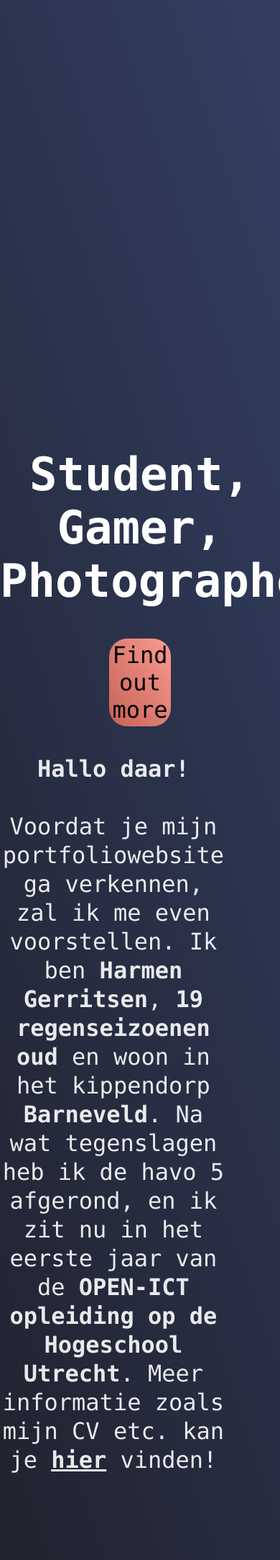
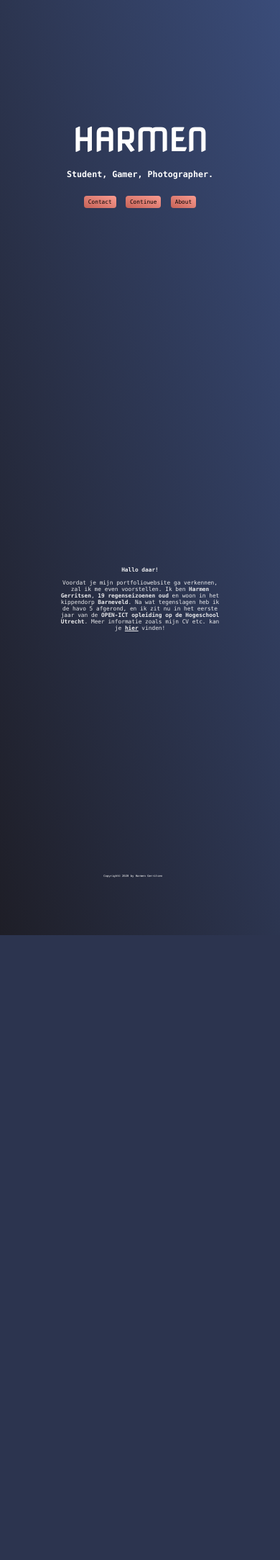
Before and after one commit to HarmenGerritsen/portfolio2, a Flask app: page / in a window 390 px wide; the page is wider, and only the part inside the window is pictured. Shown: the top 2167 px of that part at 72% size. After the commit the page ends 1299 px from the top of that part, so only its background shows below. Run offline with Flask 2, Linux system fonts and the light colour scheme.

Commit message:
responsiveness added

```diff
--- a/static/main.css
+++ b/static/main.css
@@ -2,51 +2,47 @@
 h1 {
     margin-top: calc(0.2 * 100vh);
     color: #ffffff;
-    font-size: 200%;
+    font-size: 3vw;
     display: block;
     text-align: center;
 }
 #title {
-    font-size: 600%;
+    font-size: 11vw;
     font-family: 'Nova Square', cursive;
-    background-image: -webkit-linear-gradient(to top right, rgb(30, 30, 39), rgb(58, 76, 121));
-    width: 50%;
     margin-left: auto;
     margin-right: auto;
-    color: rgba(0, 0, 0, 0);
-    -webkit-background-clip: text;
 }
 header {
     display: block;
     height: 100vh;
     width: auto;
 }
-#continue {
-    color: #000000;
+span {
+    padding: 1% 1.5%;
+    color: black;
+    border-radius: 1vw;
+    font-size: 2vw;
+}
+span:hover {
+    color: white;
+}
+#buttons {
+    text-align: center;
+    margin-top: 5%;
+}
+#buttons span {
+    background-image: linear-gradient(to top right, rgb(197, 98, 87), rgb(250, 155, 144));
+}
+a {
     text-decoration: none;
-    margin-top: 10%;
-    font-size: 200%;
-    text-align: center;
-    display: block;
-    background-image: linear-gradient(to top right, rgb(197, 98, 87), rgb(250, 155, 144));
-    width: 20%;
+}
+#button-left {
     margin-left: auto;
-    margin-right: auto;
-    border-radius: 25px;
-    padding: 1%;
+    margin-right: 1%;
 }
-#continue:hover {
-    color: rgb(255, 255, 255);
-}
-
-/*fade*/
-
-#fade {
-    display: block;
-    min-width: 100%;
-    width: 100%;
-    height: 10%;
-    background-color: red;
+#button-right {
+   margin-left: 1%;
+   margin-right: auto;
 }
 
 /* Text */
@@ -55,20 +51,19 @@ header {
     width: auto;
     height: auto;
     opacity: 90%;
-    margin: 0px 20% 200px 20%;
-    padding: 0;
+    margin: -30vh auto 40vh auto;
+    padding: 0 20vw 0 20vw;
     float: right;
-    line-height: 40px;
     background-color: transparent;
-    font-size: 200%;
+    font-size: 2vw;
     display: block;
     text-align: center;
 }
-a {
+#contact-link {
     text-decoration: underline;
     color: rgb(255, 255, 255);
 }
-a:hover {
+#contactlink:hover {
     color: salmon;
 }
 
@@ -77,17 +72,20 @@ a:hover {
 
 .navbar {
     height: 100%;
-    width: 120px;
+    width: 7vw;
     background-image: linear-gradient(to right,rgba(255, 255, 255, 0.3),rgba(255, 255, 255, 0.13));
     float: left;
     position: fixed;
-    padding-top: 50px;
+    padding-top: 1vw;
     top: 0;
+    display: none;
 }
 ul {
     list-style-type: none;
     position: fixed;
-    margin-left: -1%;
+    font-size: 1vw;
+    margin-left: auto;
+    margin-right: auto;
 }
 li {
     text-align: left;
@@ -117,43 +115,25 @@ li:hover {
 
 footer {
     text-align: center;
-    font-size: 75%;
+    font-size: 1vw;
     display: block;
-    margin: 200vh auto 10px auto;
+    position: sticky;
+    margin: 0 35vw 0 35vw;
 }
 
 /*body*/
 
 body {
     background-image: linear-gradient(to top right, rgb(30, 30, 39), rgb(58, 76, 121));
+    background-repeat: no-repeat;
     margin: 0;
     font-family: Consolas, monospace;
     color: white;
 }
 /*media*/
 
-@media only screen and (max-width: 1380px) {
-    h1 {
-        font-size: 400%;
-        margin-top: calc(0.2 * 100vh);
-    }
-}
 @media only screen and (max-width: 900px) {
-    h1 {
-        margin-top: calc(0.1 * 100vh);
-    }
     .navbar {
         display: none;
     }
-    body {
-        background-size: 900px auto;
-        background-repeat: no-repeat;
-    }
-    footer {
-        margin-left: 0;
-        width: 100%;
-    }
-    img {
-        margin-right: auto;
-    }
 }
--- a/templates/main.html
+++ b/templates/main.html
@@ -13,10 +13,12 @@
     <br>
     Student, Gamer, Photographer.
     </h1>
-    <a id="continue" href="#general">Find out more</a>
+    <div id="buttons">
+    <a id="button-left" href="/contact"><span>Contact</span></a>
+    <a id="button-middle" href="#general"><span>Continue</span></a>
+    <a id="button-right" href="/about"><span>About</span></a>
+    </div>
 </header>
-<div id="fade">
-</div>
 <div class="text" id="general">
     <br><br><br>
     <strong>Hallo daar!</strong>
@@ -38,6 +40,6 @@
         <li><a class="menu" href="https://www.youtube.com/watch?v=dQw4w9WgXcQ&ab_channel=RickAstleyVEVO" target="_blank">Free $100</a></li>
     </ul>
 </div>
-<footer>Copyright© 2020 by Harmen Gerritsen</footer>
+<div><footer>Copyright© 2020 by Harmen Gerritsen</footer></div>
 </body>
 </html>
```
Also changed, not shown: static/about.css (+20 -21 lines), static/contact.css (+3 -7 lines).
